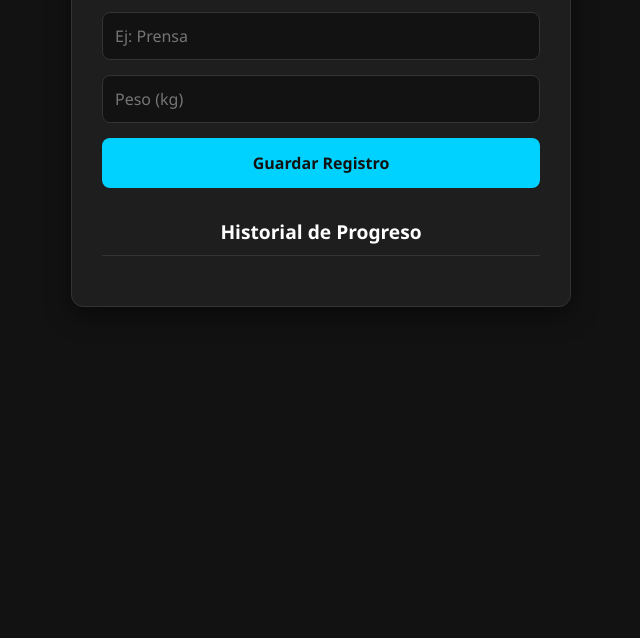
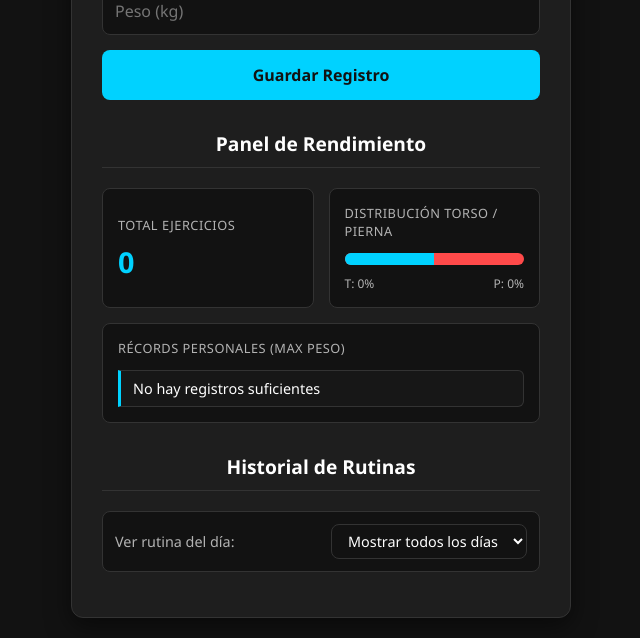
Before and after one commit to proxit/proxit.github.io, a plain HTML site: page index.html in a window 1280 px wide. Shown: the part 320-958 px from the top of the page, without its empty margins (319-959 px from the left). Before the commit the page ends 800 px from the top, so only its background shows below. Drawn offline with Linux system fonts and the light colour scheme.

Commit message:
Update index.html

```diff
--- a/index.html
+++ b/index.html
@@ -10,22 +10,69 @@
     <div class="contenedor">
         <h1>Mi Tracker de Rutinas</h1>
 
-        <!-- Formulario para agregar el progreso -->
         <form id="formulario-rutina">
+            <select id="dia-semana" required>
+                <option value="">Selecciona el día...</option>
+                <option value="Lunes">Lunes</option>
+                <option value="Martes">Martes</option>
+                <option value="Miércoles">Miércoles</option>
+                <option value="Jueves">Jueves</option>
+                <option value="Viernes">Viernes</option>
+                <option value="Sábado">Sábado</option>
+                <option value="Domingo">Domingo</option>
+            </select>
+
             <select id="tipo-rutina" required>
-                <option value="">Selecciona el día...</option>
+                <option value="">Selecciona zona muscular...</option>
                 <option value="Torso">Torso</option>
                 <option value="Pierna">Pierna</option>
             </select>
 
-            <input type="text" id="ejercicio" placeholder="Ej: Prensa" required>
+            <input type="text" id="ejercicio" placeholder="Ej: Prensa o Press Banca" required>
             <input type="number" id="peso" placeholder="Peso (kg)" required>
 
             <button type="submit">Guardar Registro</button>
         </form>
 
-        <!-- Aquí se mostrarán los registros guardados -->
-        <h2>Historial de Progreso</h2>
+        <h2>Panel de Rendimiento</h2>
+        <div class="panel-stats">
+            <div class="tarjeta-stat">
+                <span class="stat-titulo">Total Ejercicios</span>
+                <span id="stat-total" class="stat-numero">0</span>
+            </div>
+            <div class="tarjeta-stat">
+                <span class="stat-titulo">Distribución Torso / Pierna</span>
+                <div class="barra-progreso-bg">
+                    <div id="barra-torso-pierna" class="barra-progreso-llenado"></div>
+                </div>
+                <div class="stat-leyenda">
+                    <span id="txt-torso">T: 0%</span>
+                    <span id="txt-pierna">P: 0%</span>
+                </div>
+            </div>
+        </div>
+
+        <div class="tarjeta-stat">
+            <span class="stat-titulo">Récords Personales (Max Peso)</span>
+            <ul id="lista-records" class="lista-records"></ul>
+        </div>
+
+        <h2>Historial de Rutinas</h2>
+
+        <div class="filtro-contenedor">
+            <label for="filtro-dia">Ver rutina del día:</label>
+            <select id="filtro-dia">
+                <option value="Todos">Mostrar todos los días</option>
+                <option value="Lunes">Lunes</option>
+                <option value="Martes">Martes</option>
+                <option value="Miércoles">Miércoles</option>
+                <option value="Jueves">Jueves</option>
+                <option value="Viernes">Viernes</option>
+                <option value="Sábado">Sábado</option>
+                <option value="Domingo">Domingo</option>
+            </select>
+        </div>
+
         <ul id="lista-rutinas"></ul>
     </div>
 
```
